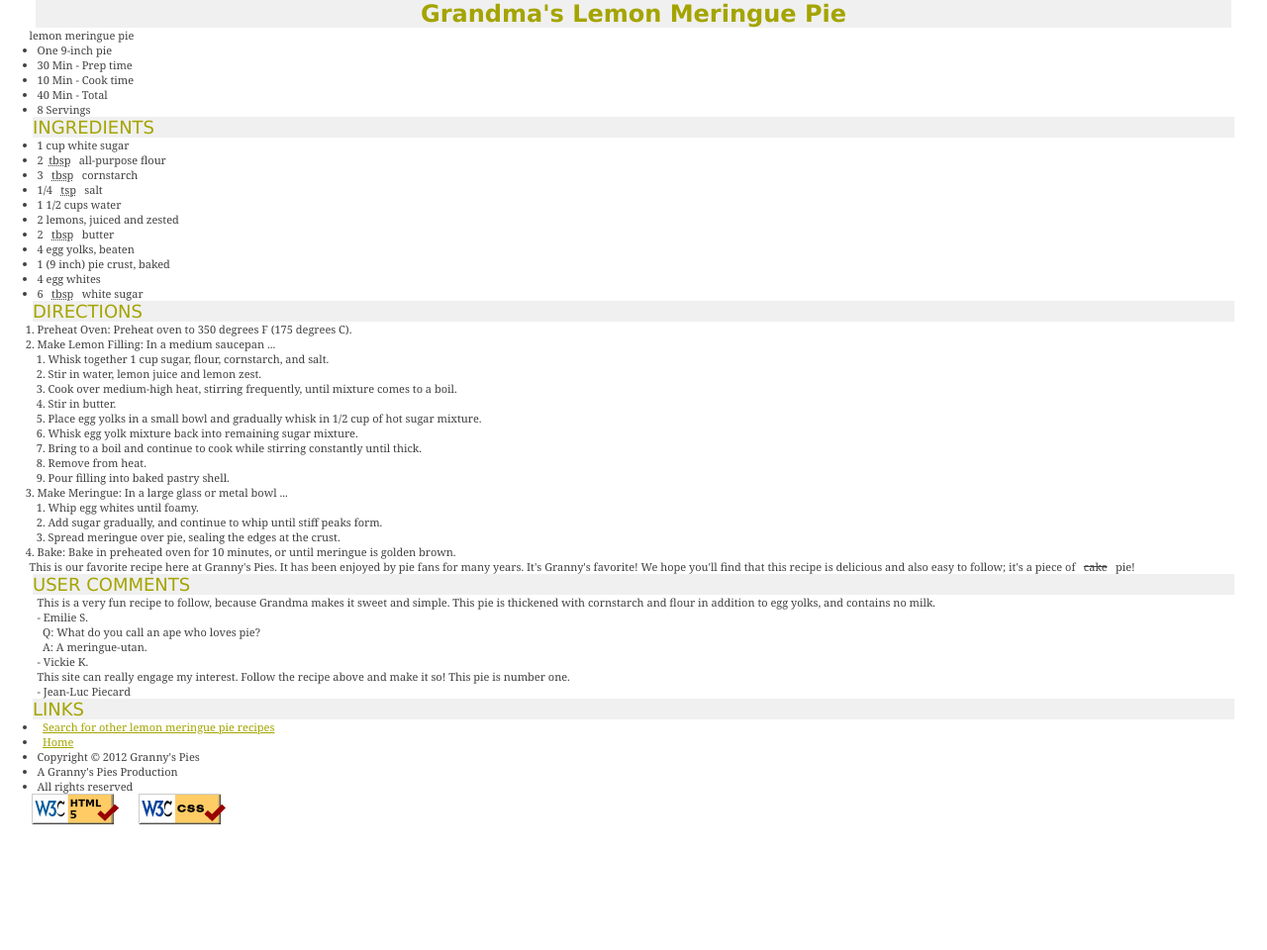
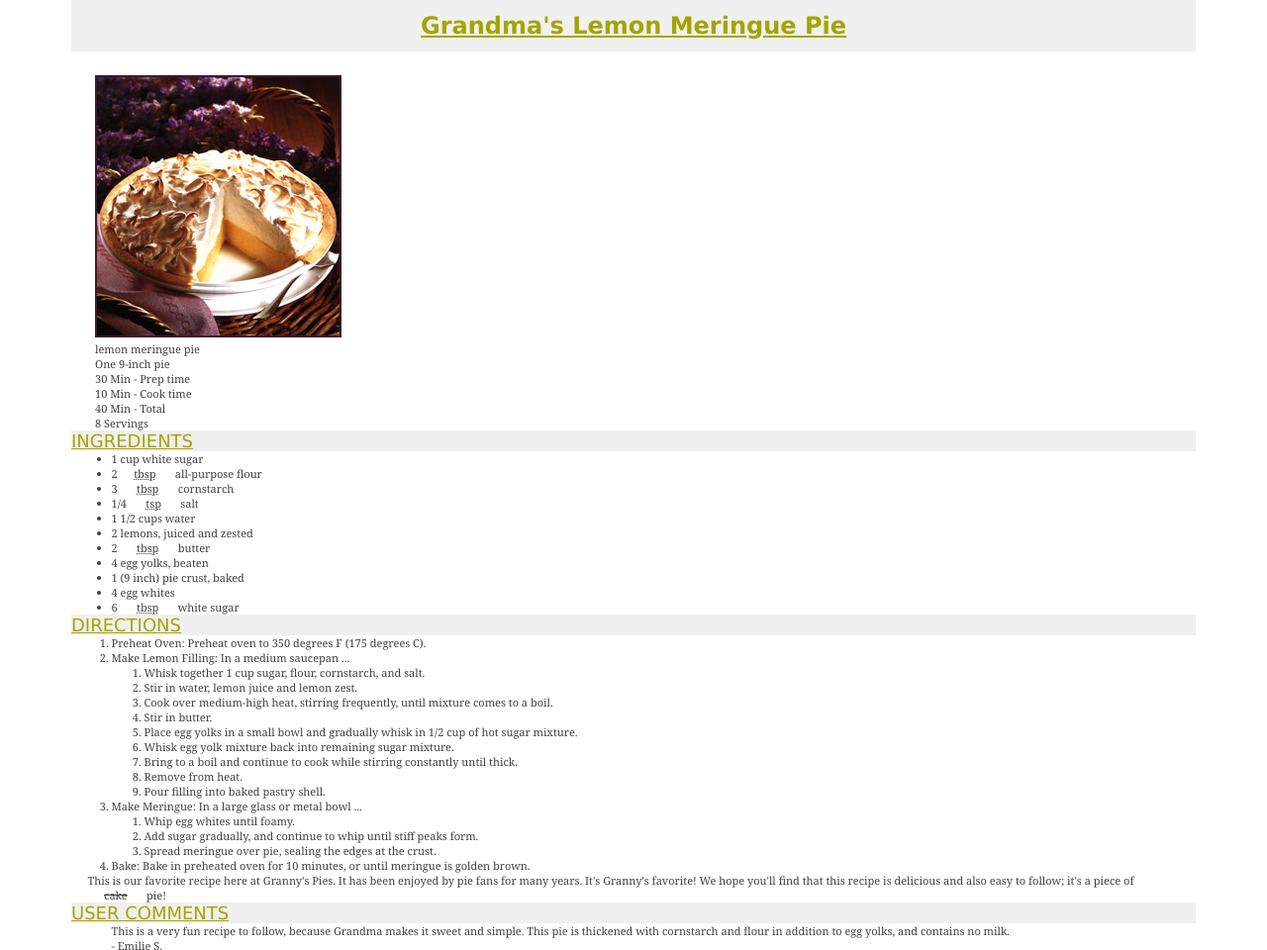
Before and after one commit to Kevinmuriuki/grannys-pies, a plain HTML site: page pie.html in a window 1280 px wide. Shown: the top 960 px of the page at 99% size. Before the commit the page ends 837 px from the top, so only its background shows below. Drawn offline with Linux system fonts and the light colour scheme.

Commit message:
Add header styles

```diff
--- a/css/pie.css
+++ b/css/pie.css
@@ -5,12 +5,17 @@
 }
 
 h1, h2 {
+    margin: 0;
+    padding: 0;
     color: #A4A400;
     background-color: #f0f0f0;
     font-family: 'Lucida Sans Unicode', Helvetica, Arial, sans-serif;
+    text-decoration: underline;
 }
 
 h1 {
+    margin-bottom: 1em;
+    padding: .5em;
     font-size: 24px;
     font-weight: bold;
     text-align: center;
@@ -32,8 +37,19 @@ a {
 
 }
 
-@media screen (max 600) {
+@media only screen and (min-width: 600px) {
     *{
         margin: auto 1.5em;
     }
 }
+
+header img ul {
+    margin: 0;
+    padding: 0;
+}
+
+header ul li {
+    margin: 0;
+    padding: 0;
+    list-style: none;
+}
--- a/pie.html
+++ b/pie.html
@@ -10,8 +10,9 @@
 <body>
     <header>
         <h1>Grandma's Lemon Meringue Pie</h1>
-        <p>lemon meringue pie</p>
+        <img src="/assets/pie.jpg" alt="" srcset="">
         <ul>
+            <li>lemon meringue pie</li>
             <li>One 9-inch pie</li>
             <li>30 Min - Prep time</li>
             <li>10 Min - Cook time</li>
```
